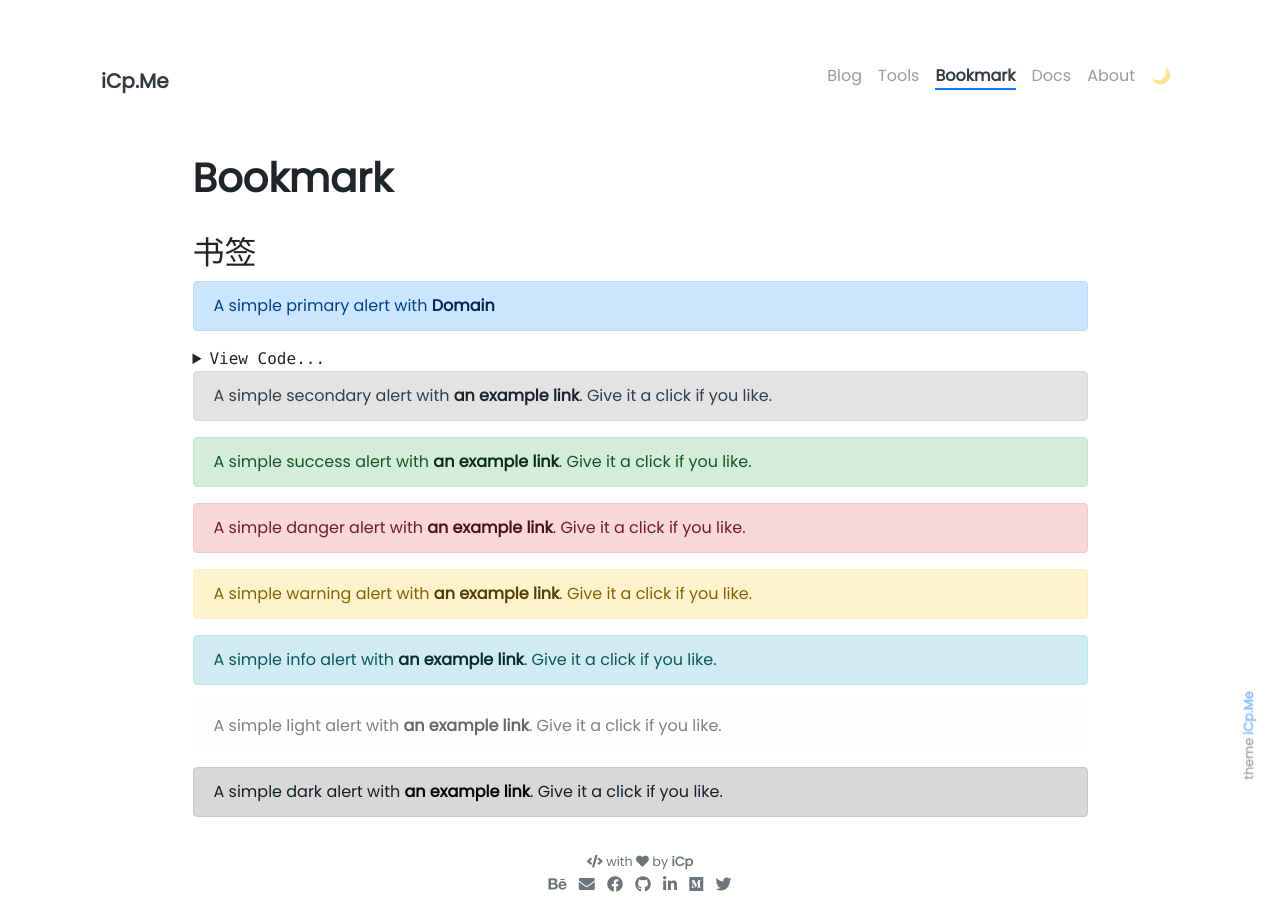
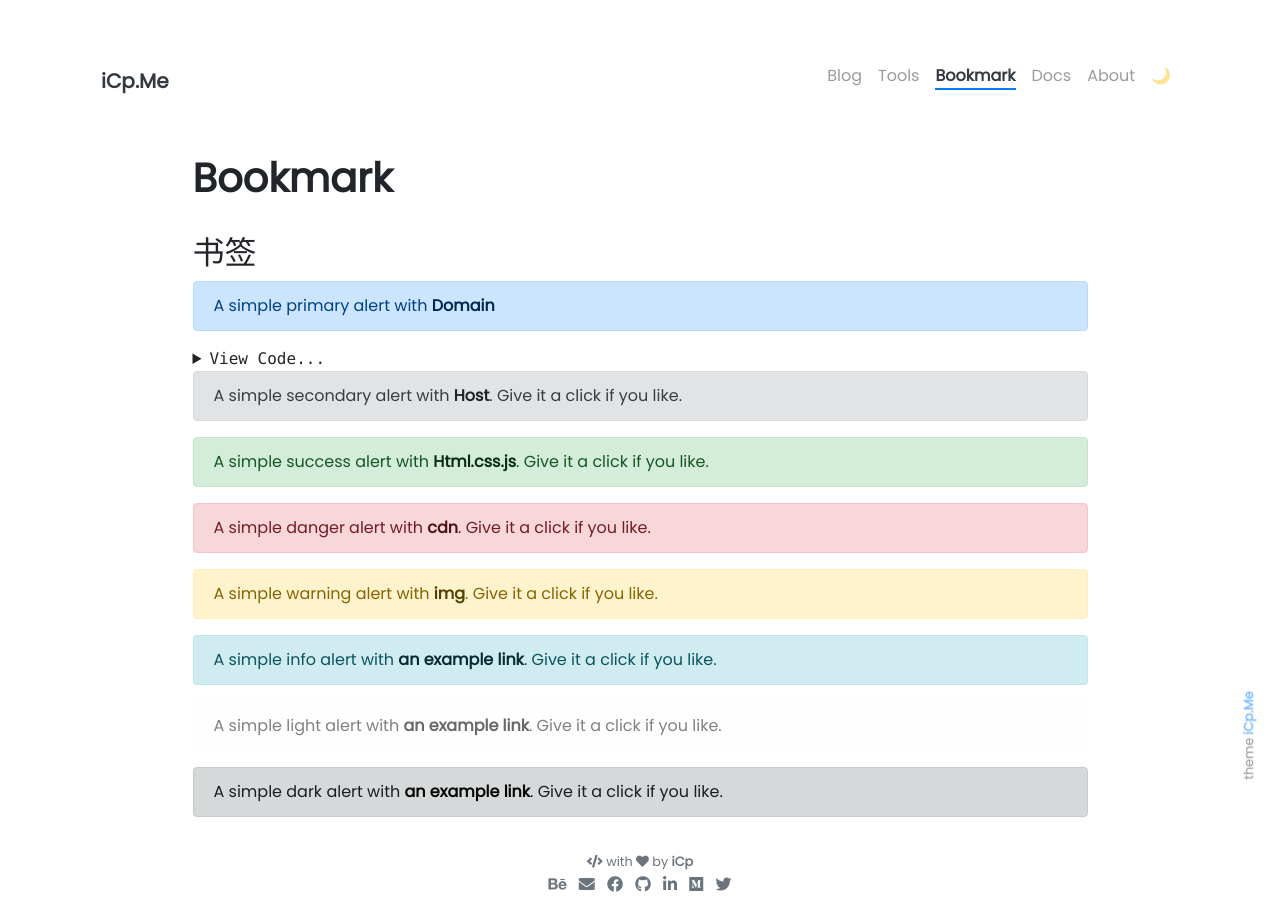
Before and after one commit to WorkSpacesPro/icp, a Jekyll site: the page built from pages/bookmark.md, in a window 1280 px wide. Built offline with Jekyll 4.4.1, drawn with Linux system fonts in a browser that asks for light colours.

Commit message:
Update bookmark.md

```diff
--- a/pages/bookmark.md
+++ b/pages/bookmark.md
@@ -17,17 +17,18 @@
     <p><a href="https://www.google.com">I’m a link</a></p>
   </figure>
 </details>
+
 <div class="alert alert-secondary" role="alert">
-  A simple secondary alert with <a href="#" class="alert-link">an example link</a>. Give it a click if you like.
+  A simple secondary alert with <a href="#" class="alert-link">Host</a>. Give it a click if you like.
 </div>
 <div class="alert alert-success" role="alert">
-  A simple success alert with <a href="#" class="alert-link">an example link</a>. Give it a click if you like.
+  A simple success alert with <a href="#" class="alert-link">Html.css.js</a>. Give it a click if you like.
 </div>
 <div class="alert alert-danger" role="alert">
-  A simple danger alert with <a href="#" class="alert-link">an example link</a>. Give it a click if you like.
+  A simple danger alert with <a href="#" class="alert-link">cdn</a>. Give it a click if you like.
 </div>
 <div class="alert alert-warning" role="alert">
-  A simple warning alert with <a href="#" class="alert-link">an example link</a>. Give it a click if you like.
+  A simple warning alert with <a href="#" class="alert-link">img</a>. Give it a click if you like.
 </div>
 <div class="alert alert-info" role="alert">
   A simple info alert with <a href="#" class="alert-link">an example link</a>. Give it a click if you like.
```
